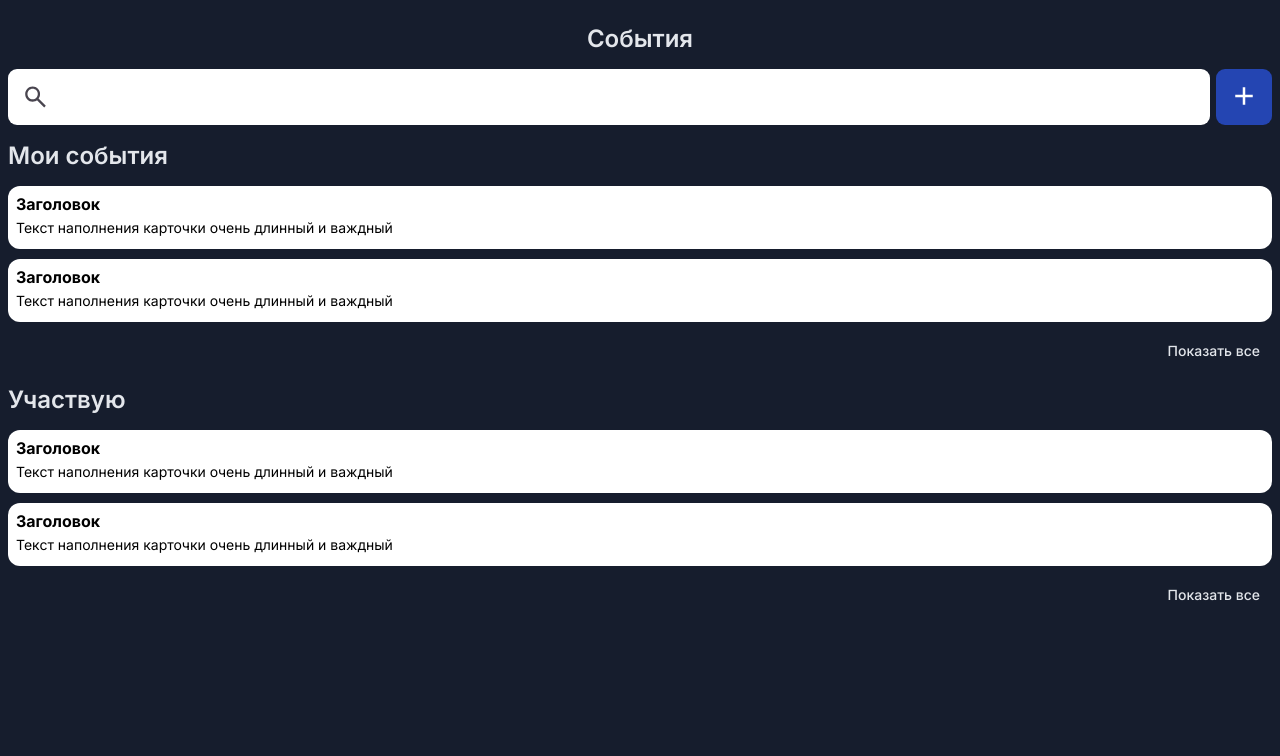
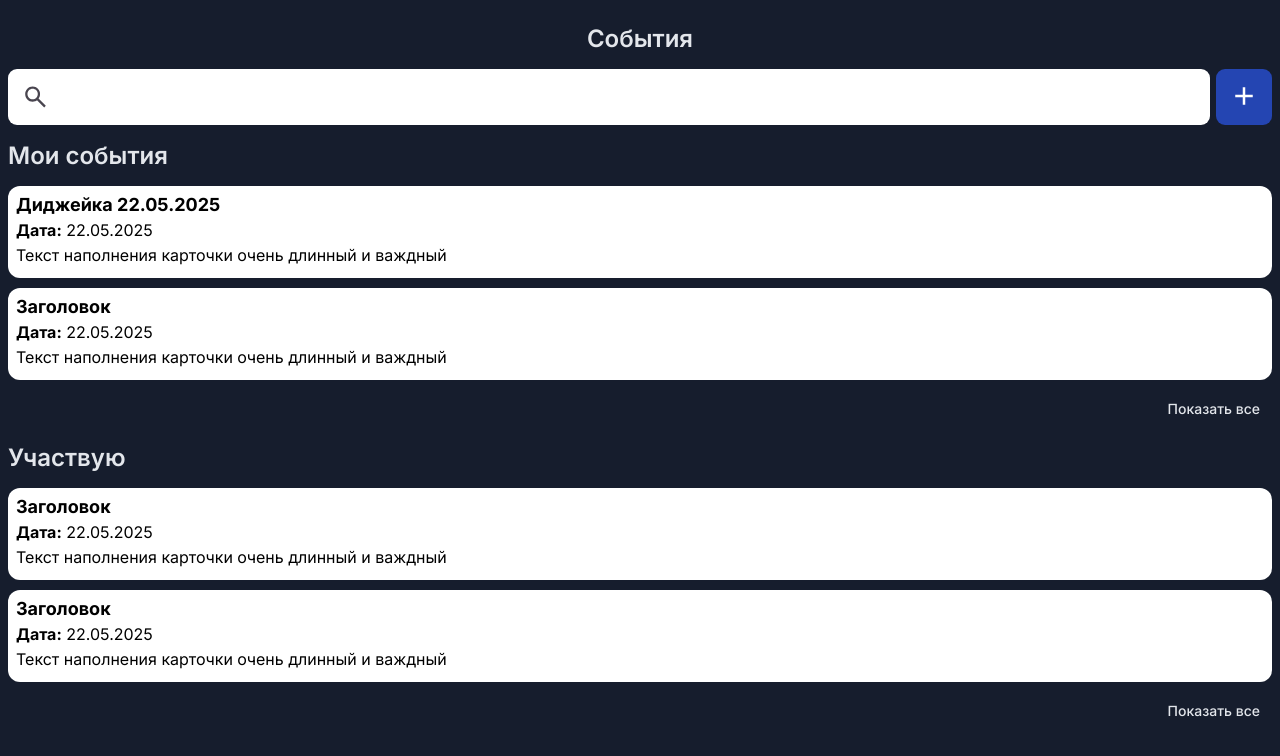
Before and after one commit to zZENNn/TimeSlots_TMA, a React (Vite) app: page / in a window 1280 px wide. Shown: the top 756 px of the page. Built offline with nearby package versions, Linux system fonts and the light colour scheme.

Commit message:
added date prop to Card component and changed styles

```diff
--- a/src/components/Card/Card.scss
+++ b/src/components/Card/Card.scss
@@ -8,14 +8,33 @@
         background-color: #e0e0e0 ;
     }
 
-    b{
+    #title{
         margin: 0;
         padding:0;
-        font-size: 16px;
+        font-size: 18px;
     }
     p{
         margin: 5px 0;
         // padding:0
         font-size: 14px;
+        font-weight: 500;
+    }
+    #date{
+        font-size: 16px;
+        font-weight: 400;
+        // text-decoration: underline;
+
+    }
+    #description{
+        font-size: 16px;
+        font-weight: 400;
     }
 }
+
+// .TitleDateWrap{
+//     display: flex;
+//     flex-direction: row;
+//     justify-content: space-between;
+//     align-items: start;
+//     max-width: 80%;
+// }
--- a/src/components/Card/Card.tsx
+++ b/src/components/Card/Card.tsx
@@ -2,15 +2,17 @@ import './Card.scss'
 
 export type CardProps = {
     title: string
-    p: string
+    description: string
+    date: string
     className?: string
 }
 
 export default function Card(props: CardProps) {
   return (
     <div className={`Card ${props.className}`}>
-        <b>{props.title}</b>
-        <p>{props.p}</p>
+        <b id='title'>{props.title}</b>
+        <p id='date'><b>Дата:</b> {props.date}</p>
+        <p id='description'>{props.description}</p>
   </div>
   )
 }
--- a/src/pages/EventsPage/EventsPage.tsx
+++ b/src/pages/EventsPage/EventsPage.tsx
@@ -16,16 +16,16 @@ export default function EventsPage() {
         <SearchBar/>
         <Heading text='Мои события'/>
         <div className="Events">
-          <Card title='Заголовок' p='Текст наполнения карточки очень длинный и важдный' className='Events-Card'/>
-          <Card title='Заголовок' p='Текст наполнения карточки очень длинный и важдный' className='Events-Card'/>
+          <Card title='Диджейка 22.05.2025' date='22.05.2025' description='Текст наполнения карточки очень длинный и важдный' className='Events-Card'/>
+          <Card title='Заголовок' date='22.05.2025' description='Текст наполнения карточки очень длинный и важдный' className='Events-Card'/>
         </div>
         <div className="moreButtonBlock">
           <TextButton text='Показать все'/>
         </div>
         <Heading text='Участвую'/>
         <div className="Events">
-        <Card title='Заголовок' p='Текст наполнения карточки очень длинный и важдный' className='Events-Card'/>
-        <Card title='Заголовок' p='Текст наполнения карточки очень длинный и важдный' className='Events-Card'/>
+        <Card title='Заголовок' date='22.05.2025' description='Текст наполнения карточки очень длинный и важдный' className='Events-Card'/>
+        <Card title='Заголовок' date='22.05.2025' description='Текст наполнения карточки очень длинный и важдный' className='Events-Card'/>
         </div>
         <div className="moreButtonBlock">
           <TextButton text='Показать все'/>
```
